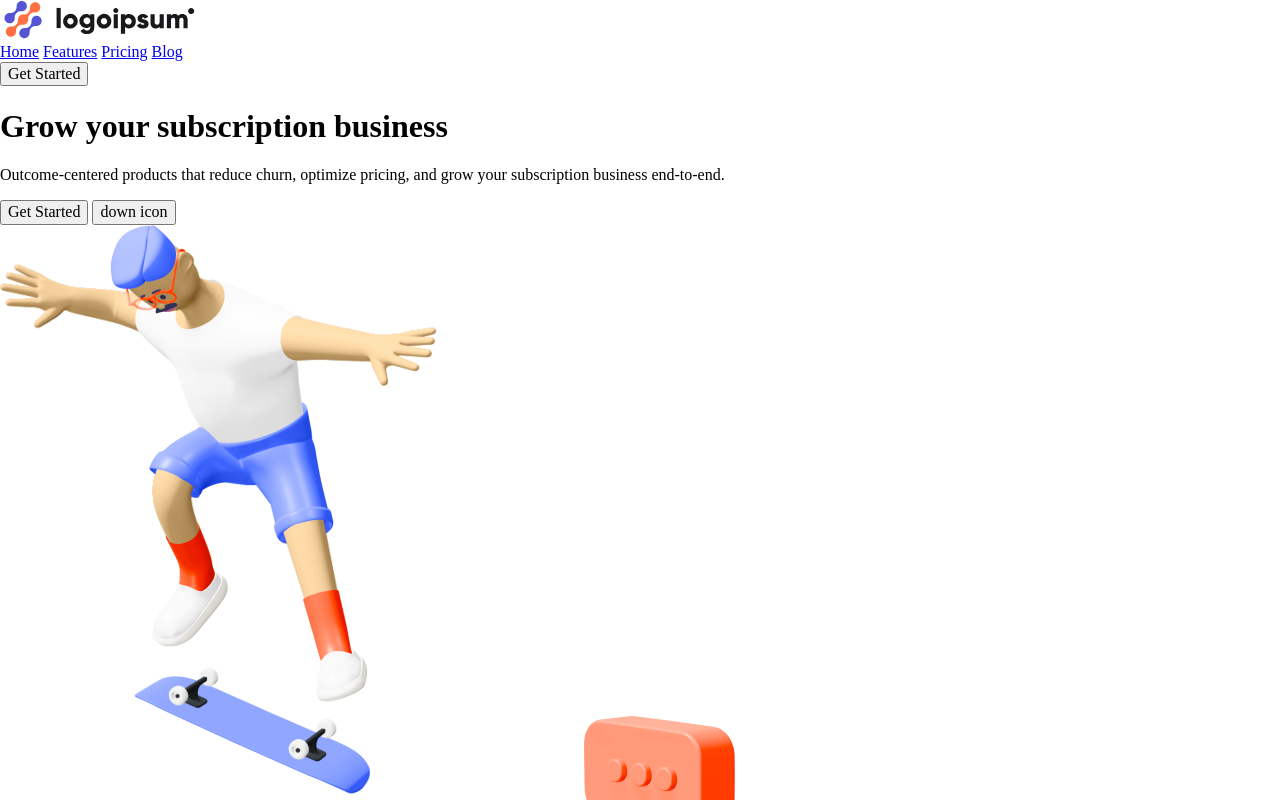
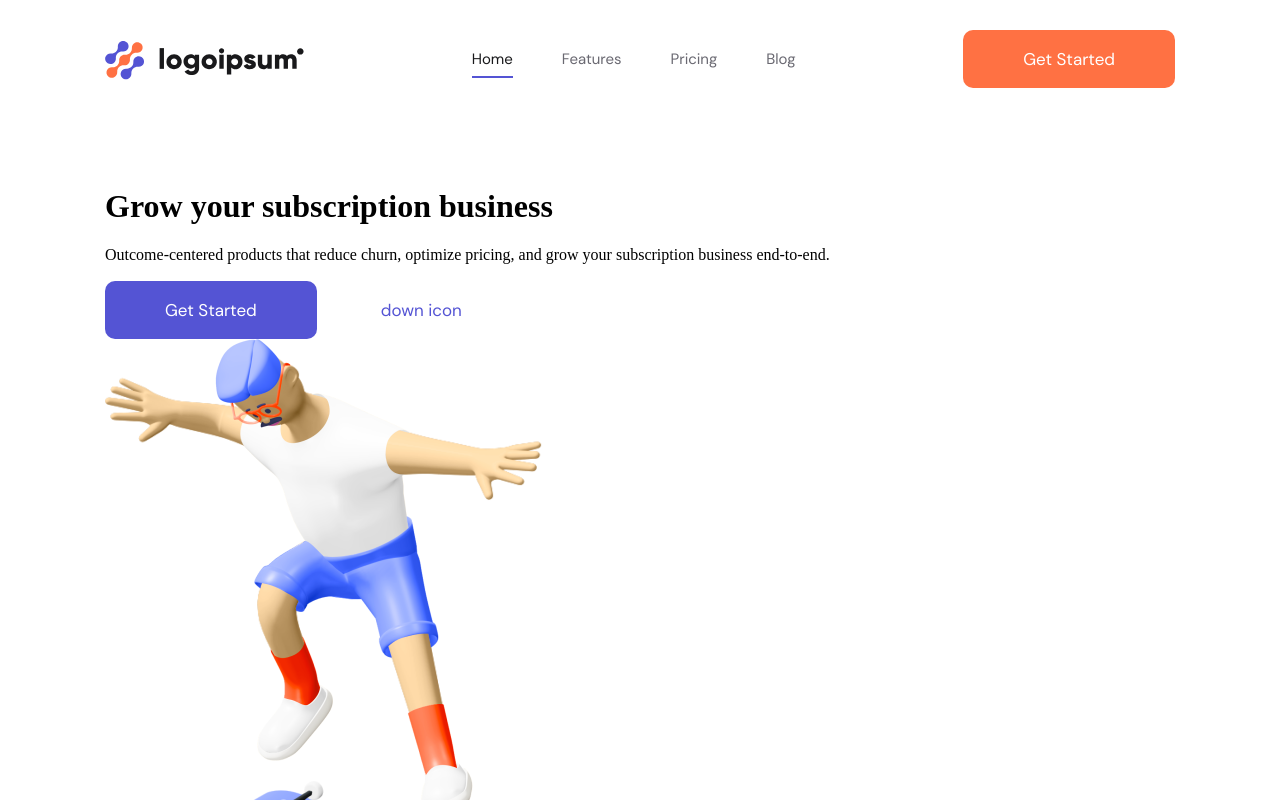
Before and after one commit to meowto16/landing-practice, a website built with webpack: page src/template.html in a window 1280 px wide. Shown: the top 800 px of the page. Built offline with nearby package versions, Linux system fonts and the light colour scheme.

Commit message:
Adds header styling

```diff
--- a/src/styles/_scaffolding.scss
+++ b/src/styles/_scaffolding.scss
@@ -1,3 +1,14 @@
 html, body {
+  width: 100%;
+}
 
+.visually-hidden {
+  position: absolute;
+  width: 1px;
+  height: 1px;
+  margin: -1px;
+  border: 0;
+  padding: 0;
+  overflow: hidden;
+  clip: rect(0 0 0 0);
 }
--- a/src/styles/index.scss
+++ b/src/styles/index.scss
@@ -3,3 +3,130 @@
 @import 'variables';
 @import 'fonts';
 @import 'scaffolding';
+
+.container {
+  max-width: $container-xl;
+  padding-left: 15px;
+  padding-right: 15px;
+  margin-left: auto;
+  margin-right: auto;
+}
+
+.btn {
+  font-family: $font-DMSans;
+  font-size: 17px;
+  line-height: 20px;
+  padding: 19px 60px;
+  border-radius: 10px;
+  border: none;
+  transition: 0.15s ease-in background;
+  text-align: center;
+  cursor: pointer;
+
+  &, &--white {
+    background: $color-white;
+    color: $color-purple;
+    outline-color: $color-grey;
+
+    &:hover {
+      background: darken($color-white, 3%);
+    }
+  }
+
+  &--purple {
+    background: $color-purple;
+    color: $color-white;
+    outline-color: darken($color-purple, 20%);
+
+    &:hover {
+      background: darken($color-purple, 3%);
+    }
+  }
+
+  &--orange {
+    background: $color-orange;
+    color: $color-white;
+    outline-color: darken($color-orange, 20%);
+
+    &:hover {
+      background: darken($color-orange, 3%);
+    }
+  }
+
+  &--dark-orange {
+    background: $color-orange-dark;
+    color: $color-white;
+
+    &:hover {
+      background: darken($color-orange-dark, 3%);
+    }
+  }
+}
+
+.header {
+  display: flex;
+  align-items: center;
+  margin-top: 30px;
+  margin-bottom: 100px;
+  justify-content: space-between;
+
+  &__logo {
+    margin-right: 40px;
+  }
+
+  &__logo-link {
+    display: block;
+    width: 199px;
+    height: 39px;
+
+    > img {
+      display: block;
+      width: 100%;
+      height: auto;
+    }
+  }
+
+  &__action {
+    margin-left: 40px;
+  }
+}
+
+.nav {
+  display: flex;
+
+  &__item {
+    position: relative;
+    font-family: $font-DMSans;
+    font-size: 15px;
+    line-height: 18px;
+    color: $color-grey;
+    transition: 0.15s ease-in color;
+    text-decoration: none;
+    margin-right: 49px;
+
+    &::after {
+      content: '';
+      position: absolute;
+      left: 0;
+      bottom: -10px;
+      height: 2px;
+      width: 100%;
+      background: $color-purple;
+      transform-origin: 50%;
+      transform: scaleX(0%);
+      transition: 0.15s ease-in transform;
+    }
+
+    &:last-child {
+      margin-right: unset;
+    }
+
+    &--active {
+      color: $color-black;
+
+      &::after {
+        transform: scaleX(100%);
+      }
+    }
+  }
+}
--- a/src/template.html
+++ b/src/template.html
@@ -10,10 +10,11 @@
   <link rel="icon" href="/favicon-32x32.png" sizes="32x32">
 </head>
 <body>
-<header class="header">
-  <div class="container">
+<header class="header container">
   <div class="header__logo">
+    <a class="header__logo-link" href="#">
       <img src="/images/svg/logo.svg" width="199" height="39" alt="Logoipsum logo">
+    </a>
   </div>
   <nav class="header__nav nav">
     <a class="nav__item nav__item--active" href="#home">Home</a>
@@ -24,11 +25,9 @@
   <div class="header__action">
     <button class="btn btn--orange">Get Started</button>
   </div>
-  </div>
 </header>
 <main class="main">
-  <section class="s-hero" id="home">
-    <div class="container">
+  <section class="s-hero container" id="home">
     <div class="hero-block">
       <div class="hero-block__left">
         <h1 class="hero-block__title">Grow your subscription business</h1>
@@ -67,10 +66,8 @@
         </div>
       </div>
     </div>
-    </div>
   </section>
-  <section class="s-brands">
-    <div class="container">
+  <section class="s-brands container">
     <h2 class="visually-hidden">We work with</h2>
     <div class="brands">
       <ul class="brands-list">
@@ -121,10 +118,8 @@
         </li>
       </ul>
     </div>
-    </div>
   </section>
-  <section class="s-info" id="features">
-    <div class="container">
+  <section class="s-info container" id="features">
     <div class="info-section">
       <div class="info-section__left">
         <div class="subscription-image">
@@ -151,10 +146,8 @@
         <a href="#" class="link info-section__link">Learn more</a>
       </div>
     </div>
-    </div>
   </section>
-  <section class="s-info">
-    <div class="container">
+  <section class="s-info container">
     <div class="info-section info-section--inverted">
       <div class="info-section__left">
         <div class="metrics-image">
@@ -181,10 +174,8 @@
         <a href="#" class="link info-section__link">Learn more</a>
       </div>
     </div>
-    </div>
   </section>
-  <section class="s-features">
-    <div class="container">
+  <section class="s-features container">
     <h2 class="visually-hidden">Features</h2>
     <div class="features">
       <ul class="features-list">
@@ -223,10 +214,8 @@
         </li>
       </ul>
     </div>
-    </div>
   </section>
-  <section class="s-plan" id="pricing">
-    <div class="container">
+  <section class="s-plan container" id="pricing">
     <div class="plan">
       <div class="plan__top">
         <div class="plan-top-content">
@@ -276,7 +265,6 @@
         </div>
       </div>
     </div>
-    </div>
   </section>
 </main>
 </body>
```
Lines whose indentation alone changed are shown as unchanged.
